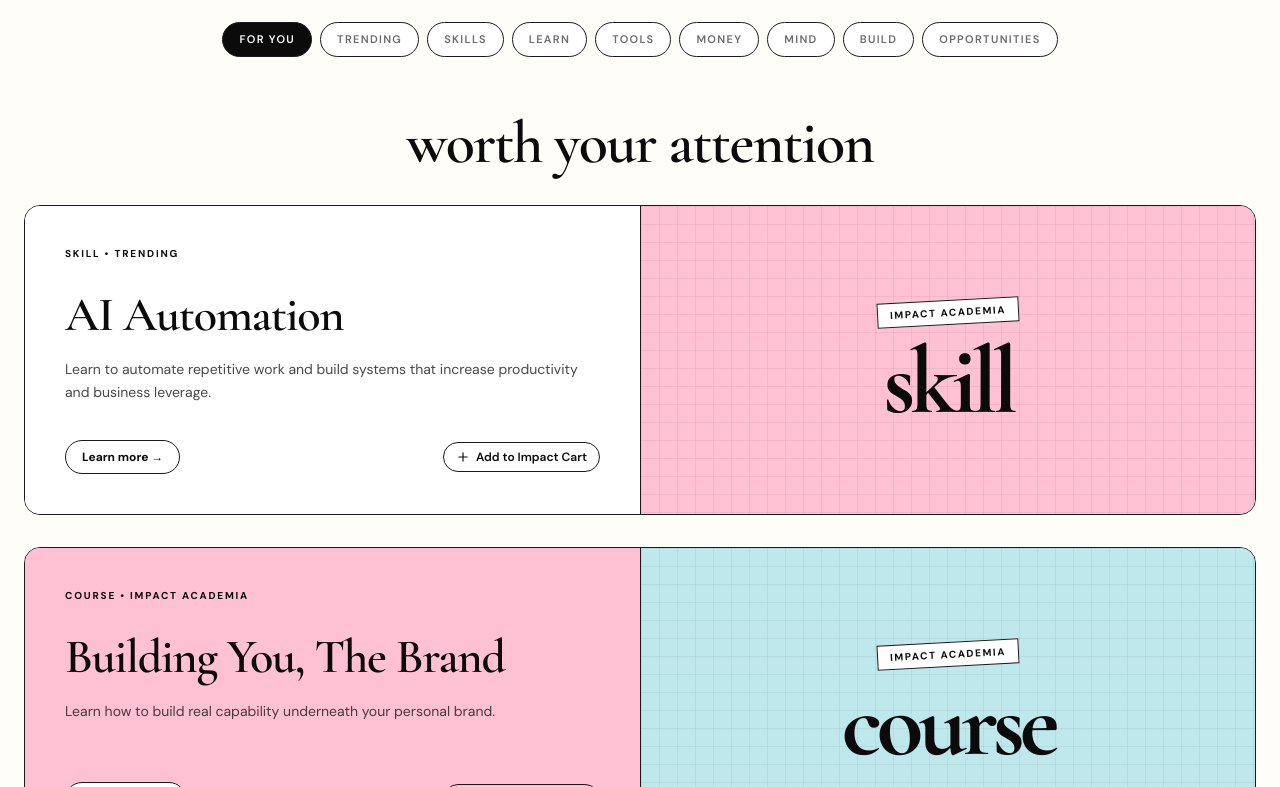
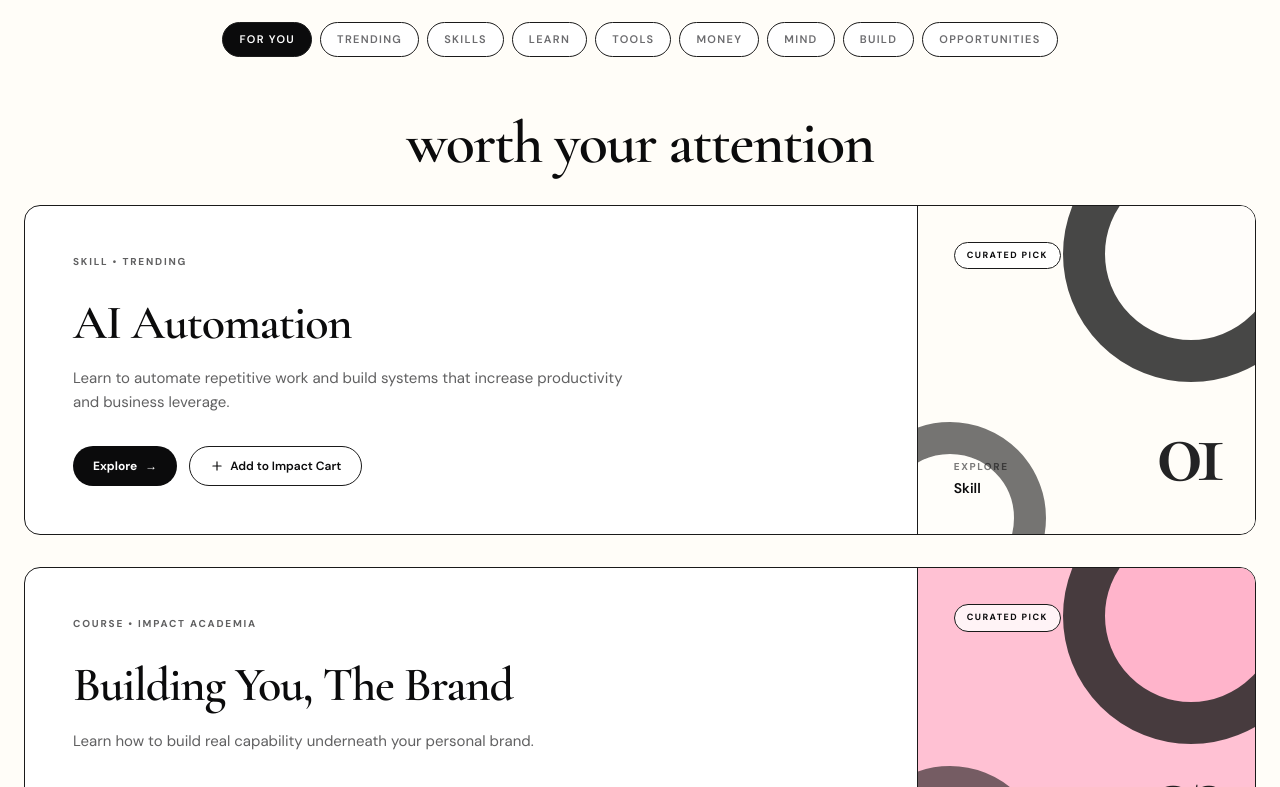
Before and after one commit to goodsmartlabs/impact-multiplier, a Next.js app: page / in a window 1280 px wide. Shown: the part 1353-2140 px from the top of the page. Built offline with nearby package versions, Linux system fonts and the light colour scheme.

Commit message:
fix: refine discovery card hierarchy

```diff
--- a/src/components/discovery/discovery-card.tsx
+++ b/src/components/discovery/discovery-card.tsx
@@ -5,34 +5,98 @@ import { StatusPill } from "@/components/ui/status-pill";
 import { computeOpportunityStatus, isTimeSensitive } from "@/lib/opportunity";
 import { cn } from "@/lib/utils";
 
-export function DiscoveryCard({ item, className }: { item: DiscoveryItem; className?: string }) {
+const OPPORTUNITY_TYPES = new Set([
+  "career_opportunity",
+  "business_opportunity",
+  "grant",
+  "scholarship",
+  "fellowship",
+]);
+
+function formatType(type: DiscoveryItem["type"]) {
+  return type.replaceAll("_", " ");
+}
+
+export function DiscoveryCard({
+  item,
+  index = 0,
+  className,
+}: {
+  item: DiscoveryItem;
+  index?: number;
+  className?: string;
+}) {
   const status = isTimeSensitive(item) ? computeOpportunityStatus(item) : undefined;
   const isCourse = item.type === "course";
-  const isOpportunity = ["career_opportunity", "business_opportunity", "grant", "scholarship", "fellowship"].includes(item.type);
-  const infoSurface = isCourse ? "bg-pink-dim" : isOpportunity ? "bg-blue-dim" : "bg-paper";
-  const artSurface = isCourse ? "bg-blue-dim" : "bg-pink-dim";
-  const typeLabel = item.type.replaceAll("_", " ");
+  const isOpportunity = OPPORTUNITY_TYPES.has(item.type);
+  const number = String(index + 1).padStart(2, "0");
+  const panelSurface = isCourse ? "bg-pink-dim" : isOpportunity ? "bg-blue-dim" : "bg-cream";
+  const orbSurface = isCourse ? "border-pink bg-pink/10" : isOpportunity ? "border-blue bg-blue/10" : "border-ink/20 bg-paper/40";
 
   return (
-    <article className={cn("brand-card group grid min-h-[310px] overflow-hidden rounded-2xl border border-ink transition-all duration-300 md:grid-cols-2", className)}>
-      <div className={cn("flex flex-col justify-between p-7 md:p-10", infoSurface)}>
-        <Link href={`/item/${item.slug}`} className="block">
-          <div className="mb-8 flex items-center justify-between gap-3">
-            <span className="text-[10px] font-bold uppercase tracking-[0.18em]">{item.categoryLabel}</span>
-            {status && <StatusPill status={status} />}
-          </div>
-          <h3 className="max-w-xl font-display text-4xl font-semibold leading-[0.95] tracking-tight text-ink md:text-5xl">{item.title}</h3>
-          <p className="mt-5 max-w-xl text-sm leading-relaxed text-ink/75">{item.shortDescription}</p>
+    <article
+      className={cn(
+        "brand-card group grid overflow-hidden rounded-2xl border border-ink bg-paper transition-all duration-300 md:grid-cols-[minmax(0,1.45fr)_minmax(280px,0.55fr)]",
+        className
+      )}
+    >
+      <div className="flex min-h-[310px] flex-col p-7 md:p-10 lg:p-12">
+        <div className="flex flex-wrap items-center gap-3">
+          <span className="text-[10px] font-bold uppercase tracking-[0.18em] text-ink/65">
+            {item.categoryLabel}
+          </span>
+          {status && <StatusPill status={status} />}
+        </div>
+
+        <Link href={`/item/${item.slug}`} className="mt-8 max-w-2xl">
+          <h3 className="font-display text-4xl font-semibold leading-[0.95] tracking-[-0.025em] text-ink md:text-5xl">
+            {item.title}
+          </h3>
+          <p className="mt-5 max-w-xl text-sm leading-6 text-ink/65 md:text-[15px]">
+            {item.shortDescription}
+          </p>
         </Link>
-        <div className="mt-8 flex items-center justify-between gap-3">
-          <Link href={`/item/${item.slug}`} className="rounded-full border border-ink bg-paper px-4 py-2 text-xs font-bold transition-transform hover:-translate-y-0.5">{isCourse ? "View course →" : "Learn more →"}</Link>
-          <SaveButton itemId={item.id} itemKind="discovery" />
+
+        <div className="mt-auto flex flex-wrap items-center gap-3 pt-8">
+          <Link
+            href={`/item/${item.slug}`}
+            className="inline-flex min-h-10 items-center rounded-full bg-ink px-5 py-2.5 text-xs font-bold text-paper transition-colors hover:bg-blue focus-visible:outline-2 focus-visible:outline-offset-2 focus-visible:outline-ink"
+          >
+            {isCourse ? "View course" : isOpportunity ? "View opportunity" : "Explore"}
+            <span aria-hidden="true" className="ml-2">→</span>
+          </Link>
+          <SaveButton
+            itemId={item.id}
+            itemKind="discovery"
+            className="min-h-10 border-ink bg-paper px-5 py-2.5"
+          />
         </div>
       </div>
-      <Link href={`/item/${item.slug}`} className={cn("editorial-grid flex min-h-[240px] items-center justify-center border-t border-ink p-8 md:border-l md:border-t-0", artSurface)} aria-label={`Explore ${item.title}`}>
-        <div className="text-center">
-          <span className="inline-block -rotate-3 border border-ink bg-paper px-3 py-1 text-[10px] font-bold uppercase tracking-[0.16em]">Impact Academia</span>
-          <p className="mt-5 max-w-lg font-display text-6xl font-bold leading-[0.78] tracking-[-0.055em] text-ink md:text-7xl lg:text-8xl">{typeLabel}</p>
+
+      <Link
+        href={`/item/${item.slug}`}
+        className={cn(
+          "relative isolate flex min-h-[220px] overflow-hidden border-t border-ink p-7 md:min-h-full md:border-l md:border-t-0 md:p-9",
+          panelSurface
+        )}
+        aria-label={`Explore ${item.title}`}
+      >
+        <div className={cn("absolute -right-16 -top-20 h-64 w-64 rounded-full border-[42px] opacity-80", orbSurface)} />
+        <div className={cn("absolute -bottom-20 -left-16 h-48 w-48 rounded-full border-[32px] opacity-60", orbSurface)} />
+
+        <div className="relative z-10 flex w-full flex-col justify-between">
+          <span className="w-fit rounded-full border border-ink/50 bg-paper/80 px-3 py-1.5 text-[9px] font-bold uppercase tracking-[0.16em] backdrop-blur-sm">
+            Curated pick
+          </span>
+          <div className="mt-12 flex items-end justify-between gap-4 md:mt-auto">
+            <div>
+              <p className="text-[10px] font-bold uppercase tracking-[0.16em] text-ink/55">Explore</p>
+              <p className="mt-1 text-sm font-semibold capitalize text-ink">{formatType(item.type)}</p>
+            </div>
+            <span className="font-display text-7xl font-semibold leading-none tracking-[-0.08em] text-ink/90 md:text-8xl">
+              {number}
+            </span>
+          </div>
         </div>
       </Link>
     </article>
```
